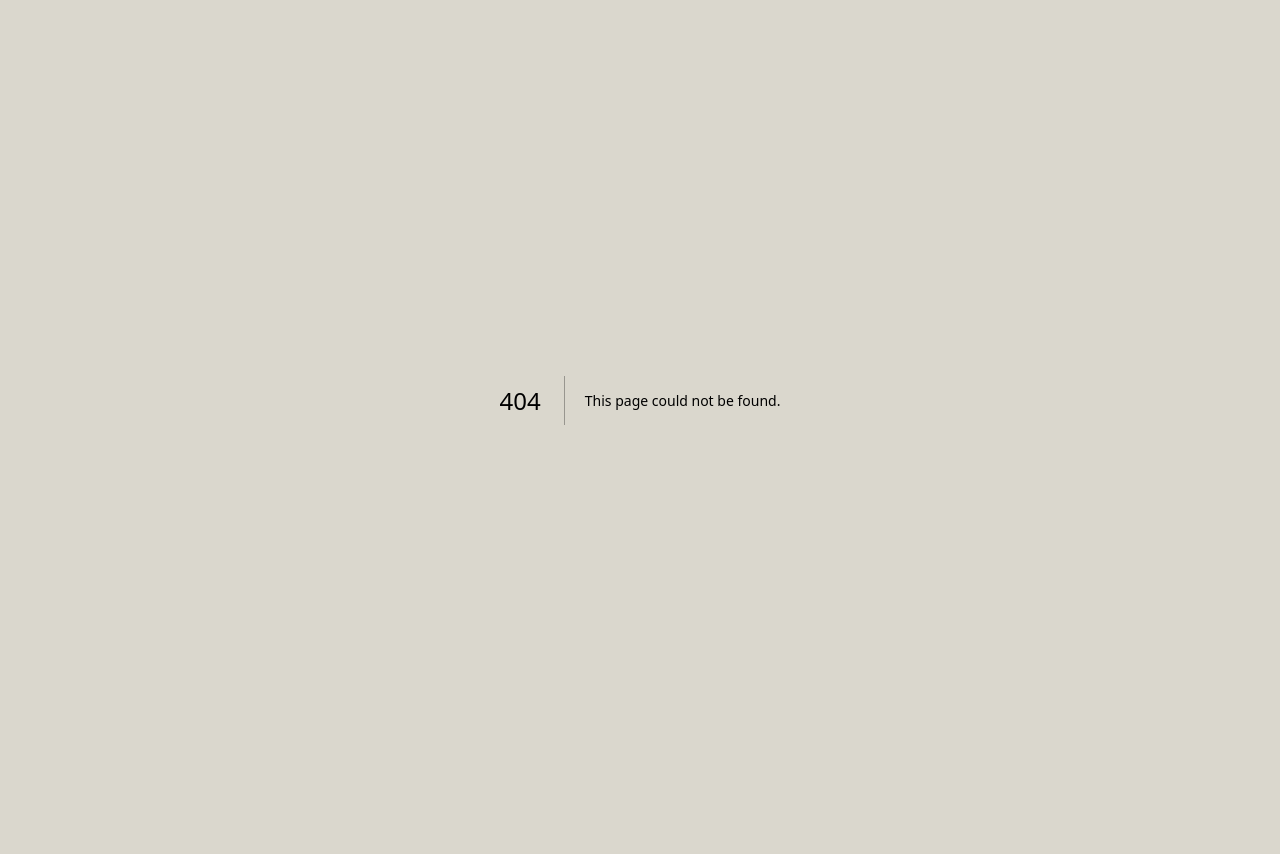
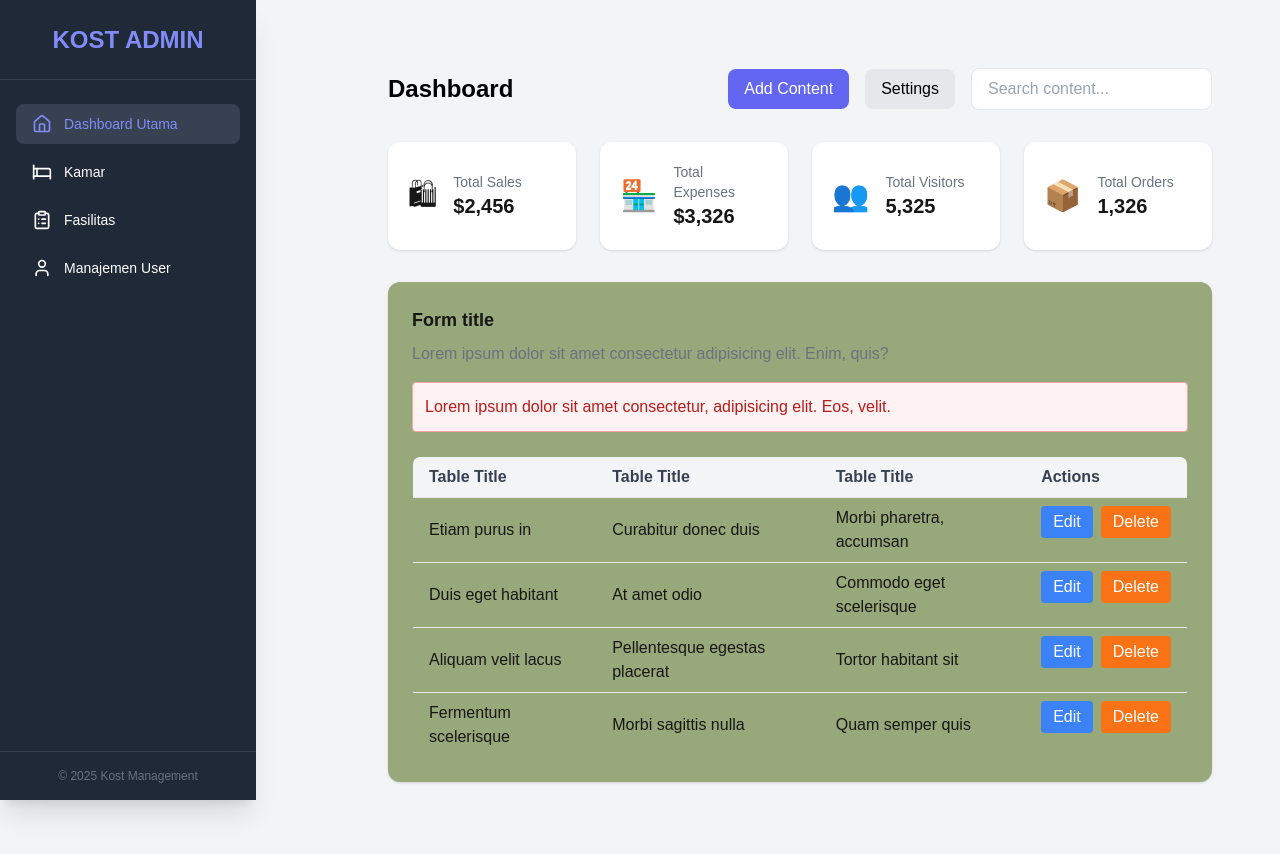
Before and after one commit to anungyudha/pss-uts, a Next.js app: page /admin in a window 1280 px wide. Before the commit this address had no page. Shown: the top 854 px of the page. Before the commit the page ends 800 px from the top, so only its background shows below. Built offline with nearby package versions, Linux system fonts and the light colour scheme.

Commit message:
update dashboard

```diff
--- /dev/null
+++ b/app/admin/layout.tsx
@@ -0,0 +1,19 @@
+import { Sidebar } from "../components/Sidebar";
+
+export default function AdminLayout({
+  children,
+}: {
+  children: React.ReactNode;
+}) {
+  return (
+    <div className="flex min-h-screen bg-gray-100">
+      {/* Sidebar */}
+      <Sidebar />
+
+      {/* Konten utama */}
+      <main className="flex-1 ml-64 p-8">
+        {children}
+      </main>
+    </div>
+  );
+}
--- /dev/null
+++ b/app/admin/page.tsx
@@ -0,0 +1,52 @@
+"use client";
+
+import { StatCard } from "../components/StatCard";
+import { DataTable } from "../components/DataTable";
+
+
+
+export default function AdminPage() {
+  return (
+    <div className="p-9 ml-16 bg-white-100 min-h-screen">
+      {/* Navbar */}
+      <div className="flex justify-between items-center mb-8">
+        <h1 className="text-2xl font-bold text-black">Dashboard</h1>
+        <div className="flex items-center gap-4">
+          <button className="flex items-center gap-2 px-4 py-2 bg-indigo-500 text-white rounded-lg hover:bg-indigo-600">
+             Add Content
+          </button>
+          <button className="px-4 py-2 bg-gray-200 rounded-lg text-black">
+             Settings
+          </button>
+          <input
+            type="text"
+            placeholder="Search content..."
+            className="border rounded-lg px-4 py-2"
+          />
+        </div>
+      </div>
+
+      {/* Stats Cards */}
+      <div className="grid grid-cols-4 gap-6 mb-8">
+        <StatCard label="Total Sales" value="$2,456" icon="🛍" />
+        <StatCard label="Total Expenses" value="$3,326" icon="🏪" />
+        <StatCard label="Total Visitors" value="5,325" icon="👥" />
+        <StatCard label="Total Orders" value="1,326" icon="📦" />
+      </div>
+
+      {/* Form Section */}
+      <div className="bg-[#97A87A] rounded-xl p-6 shadow">
+        <h2 className="text-lg font-semibold mb-2">Form title</h2>
+        <p className="text-gray-500 mb-4">
+          Lorem ipsum dolor sit amet consectetur adipisicing elit. Enim, quis?
+        </p>
+
+        <div className="bg-red-50 border border-red-300 text-red-700 p-3 rounded mb-6">
+          Lorem ipsum dolor sit amet consectetur, adipisicing elit. Eos, velit.
+        </div>
+
+        <DataTable />
+      </div>
+    </div>
+  );
+}
--- /dev/null
+++ b/app/components/AdminLayout.tsx
@@ -0,0 +1,22 @@
+import { Sidebar } from './Sidebar';
+import { ReactNode } from 'react';
+
+interface AdminLayoutProps {
+  children: ReactNode;
+}
+
+export default function AdminLayout({ children }: AdminLayoutProps) {
+  return (
+    <div className="flex h-screen bg-gray-100">
+      <Sidebar />
+
+      <div className="flex-1 flex flex-col overflow-hidden">
+        <div className="ml-64 flex-1 overflow-x-hidden overflow-y-auto">
+          <main className="p-4 md:p-6">
+            {children}
+          </main>
+        </div>
+      </div>
+    </div>
+  );
+}
--- /dev/null
+++ b/app/components/DataTable.tsx
@@ -0,0 +1,34 @@
+export function DataTable() {
+  const data = [
+    ["Etiam purus in", "Curabitur donec duis", "Morbi pharetra, accumsan"],
+    ["Duis eget habitant", "At amet odio", "Commodo eget scelerisque"],
+    ["Aliquam velit lacus", "Pellentesque egestas placerat", "Tortor habitant sit"],
+    ["Fermentum scelerisque", "Morbi sagittis nulla", "Quam semper quis"],
+  ];
+
+  return (
+    <table className="min-w-full border border-gray-300 rounded-lg overflow-hidden">
+      <thead className="bg-gray-100 text-gray-700">
+        <tr>
+          <th className="px-4 py-2 text-left">Table Title</th>
+          <th className="px-4 py-2 text-left">Table Title</th>
+          <th className="px-4 py-2 text-left">Table Title</th>
+          <th className="px-4 py-2 text-left">Actions</th>
+        </tr>
+      </thead>
+      <tbody>
+        {data.map((row, i) => (
+          <tr key={i} className="border-t">
+            {row.map((cell, j) => (
+              <td key={j} className="px-4 py-2">{cell}</td>
+            ))}
+            <td className="px-4 py-2 flex gap-2">
+              <button className="px-3 py-1 bg-blue-500 text-white rounded hover:bg-blue-600">Edit</button>
+              <button className="px-3 py-1 bg-orange-500 text-white rounded hover:bg-orange-600">Delete</button>
+            </td>
+          </tr>
+        ))}
+      </tbody>
+    </table>
+  );
+}
--- /dev/null
+++ b/app/components/Sidebar.tsx
@@ -0,0 +1,47 @@
+"use client";
+
+import Link from 'next/link';
+import { usePathname } from 'next/navigation';
+import { Home, ClipboardList, Bed, User } from 'lucide-react';
+
+const navItems = [
+  { href: '/admin', icon: Home, label: 'Dashboard Utama' },
+  { href: '/kost', icon: Bed, label: 'Kamar' },
+  { href: '/transaksi', icon: ClipboardList, label: 'Fasilitas' },
+  { href: '/users', icon: User, label: 'Manajemen User' },
+];
+
+export function Sidebar() {
+  const pathname = usePathname();
+
+  return (
+    <div className="flex flex-col h-full w-64 bg-gray-800 text-white shadow-xl fixed top-0 left-0 z-20">
+      <div className="flex items-center justify-center h-20 border-b border-gray-700">
+        <h1 className="text-2xl font-semibold text-indigo-400">KOST ADMIN</h1>
+      </div>
+
+      <nav className="flex-1 px-4 py-6 space-y-2 overflow-y-auto">
+        {navItems.map((item) => {
+          const isActive = pathname === item.href;
+          return (
+            <Link
+              key={item.href}
+              href={item.href}
+              className={`flex items-center px-4 py-2.5 text-sm font-medium rounded-lg transition-colors duration-200
+              ${isActive ? "bg-gray-700 text-indigo-400" : "hover:bg-gray-700 hover:text-indigo-400"}`}
+            >
+              <item.icon className="w-5 h-5 mr-3" />
+              {item.label}
+            </Link>
+          );
+        })}
+      </nav>
+
+      <div className="p-4 border-t border-gray-700">
+        <p className="text-xs text-gray-500 text-center">
+          © 2025 Kost Management
+        </p>
+      </div>
+    </div>
+  );
+}
--- /dev/null
+++ b/app/components/StatCard.tsx
@@ -0,0 +1,11 @@
+export function StatCard({ label, value, icon }: { label: string; value: string; icon: string }) {
+  return (
+    <div className="bg-white rounded-xl shadow p-5 flex items-center gap-4">
+      <div className="text-3xl">{icon}</div>
+      <div>
+        <p className="text-gray-500 text-sm">{label}</p>
+        <p className="text-xl font-semibold">{value}</p>
+      </div>
+    </div>
+  );
+}
--- a/package.json
+++ b/package.json
@@ -9,6 +9,7 @@
     "lint": "next lint"
   },
   "dependencies": {
+    "lucide-react": "^0.553.0",
     "next": "14.2.33",
     "react": "^18",
     "react-dom": "^18",
```
Also changed, not shown: 1 other file (tests, documents, lock files or other folders).
